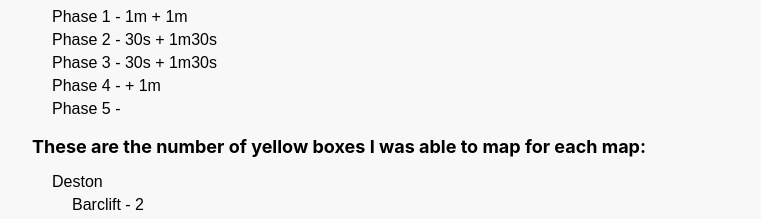
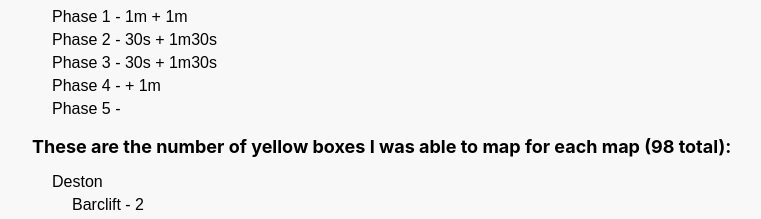
Before and after one commit to RazConsta/pubg-intense-gg, a React (Create React App) app: page / in a window 1280 px wide. Shown: the part 1160-1379 px from the top of the page, without its empty margins (65-826 px from the left). Built offline with nearby package versions, Linux system fonts and the light colour scheme.

Commit message:
box total

```diff
--- a/src/MainPageContent.js
+++ b/src/MainPageContent.js
@@ -28,7 +28,7 @@ function MainPageContent() {
               <li>Phase 4 - + 1m</li>
               <li>Phase 5 - </li>
             </ul>
-            <h3>These are the number of yellow boxes I was able to map for each map:</h3>
+            <h3>These are the number of yellow boxes I was able to map for each map (98 total):</h3>
             <ul>
               <li>Deston</li>
               <ul>
```
